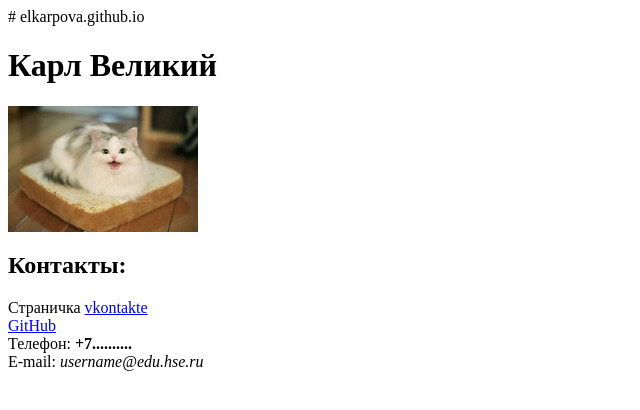
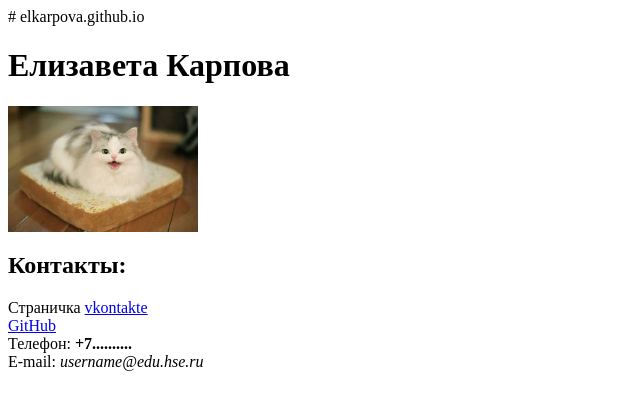
Before and after one commit to elkarpova/elkarpova.github.io, a plain HTML site: page index.html in a window 1280 px wide. Shown: the whole page, without its empty margins (0-640 px from the left). Drawn offline with Linux system fonts and the light colour scheme.

Commit message:
Update index.html

```diff
--- a/index.html
+++ b/index.html
@@ -5,7 +5,7 @@
       <title>Моя личная страничка</title>
     </head>
     <body>
-      <left><h1>Карл Великий</h1></left>
+      <left><h1>Елизавета Карпова</h1></left>
       <left><img alt="Это я" width="15%" src="me.jpg"></left>
       <br/>
       <h2>Контакты:</h2>
```
